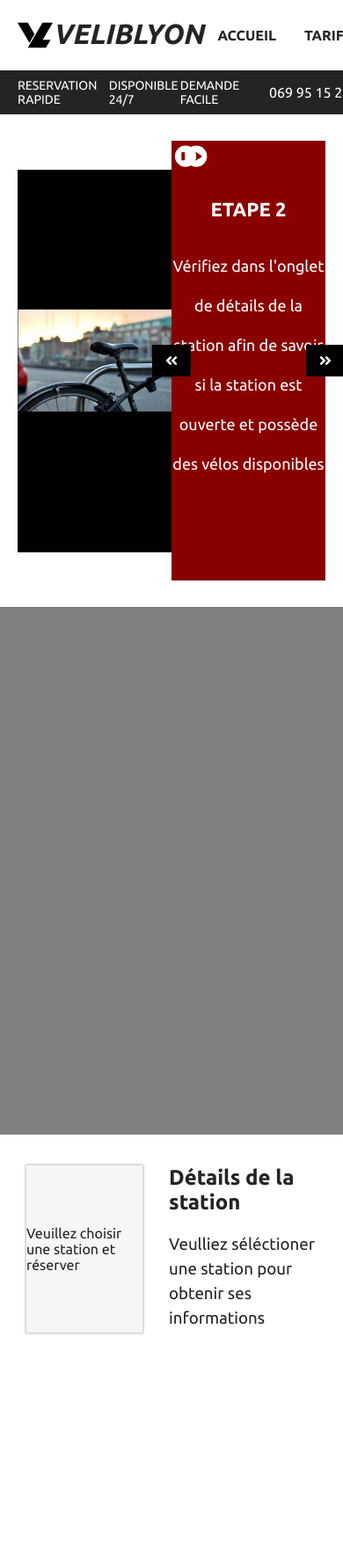
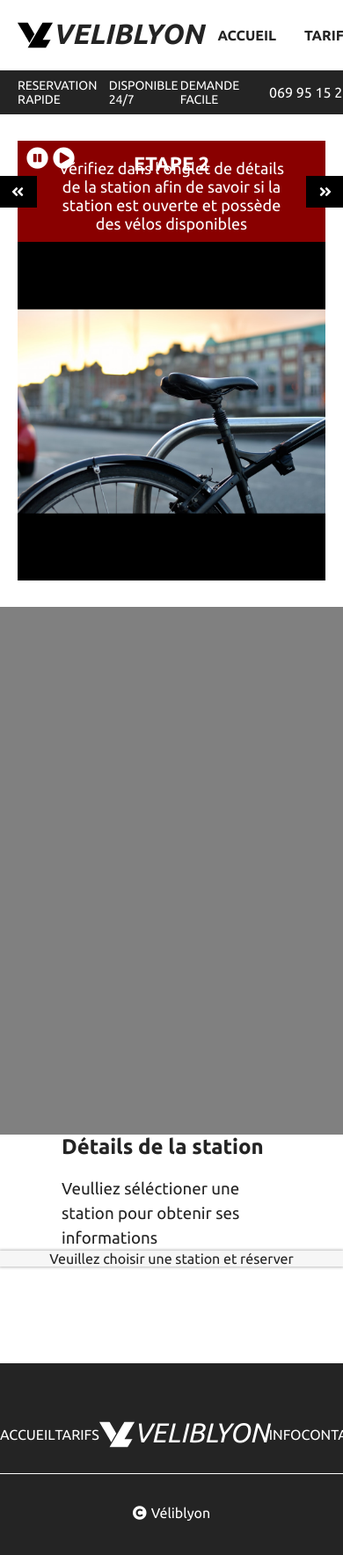
Before and after one commit to JPEtienne/Projet-3, a plain HTML site: page index.html in a window 390 px wide. Shown: the top 1768 px of the page at 88% size. Before the commit the page ends 1550 px from the top, so only its background shows below. Drawn offline with Linux system fonts and the light colour scheme; some packages are replaced by stand-ins of ours; no server answers.

Commit message:
Finished desktop design & started optimizing responsive + js correction on reservation

```diff
--- a/css/main.css
+++ b/css/main.css
@@ -3,11 +3,15 @@
     padding: 0;
     color: #242424;
     font-family: 'Ubuntu', sans-serif;
+    list-style: none;
+    text-decoration: none;
 }
 html {
     max-width: 1200px;
     margin: 0 auto;
     height: 100%;
+    scroll-behavior: smooth;
+    overflow-x: hidden;
 }
 
 /* HEADER / NAV */
@@ -47,6 +51,15 @@ html {
     position: absolute;
     width: 4000px;
     left: -2000px;
+    z-index: -1;
+    height: 50px;
+}
+.info::after {
+    content: '';
+    background: #242424;
+    position: absolute;
+    width: 4000px;
+    right: -2000px;
     z-index: -1;
     height: 50px;
 }
@@ -323,6 +336,135 @@ html {
 
 /* FOOTER */
 footer {
-
+    background: #242424;
+    height: 240px;
+    display: flex;
+    flex-direction: column;
+    align-items: center;
+    justify-content: center;
+}
+footer::before {
+    content: '';
+    background: #242424;
+    position: absolute;
+    width: 4000px;
+    left: -2000px;
+    z-index: -1;
+    height: 240px;
+}
+footer::after {
+    content: '';
+    background: #242424;
+    position: absolute;
+    width: 4000px;
+    right: -2000px;
+    z-index: -1;
+    height: 240px;
+}
+footer * {
+    color: white;
+}
+footer img {
+    filter: invert(99%) sepia(99%) saturate(0%) hue-rotate(11deg) brightness(106%) contrast(101%);
+}
+footer ul {
+    display: flex;
+    justify-content: space-between;
+    align-items: center;
+    max-width: 800px;
+    width: 100%;
+    margin-bottom: 60px;
+}
+footer li:first-child {
+    order: 3;
+}
+footer li:first-child a {
+    display: flex;
+    align-items: flex-start;
+    font-size: 31px;
+    font-style: italic;
+}
+footer li:first-child img {
+    align-self: center;
+}
+footer li:nth-child(2) {
+    order: 1;
+}
+footer li:nth-child(3) {
+    order: 2;
+}
+footer li:nth-child(4) {
+    order: 4;
+}
+footer li:nth-child(5) {
+    order: 5;
+}
+.copyright {
+    position: relative;
+}
+.copyright::before {
+    content: '';
+    position: absolute;
+    background: white;
+    height: 1px;
+    width: 600px;
+    top: -200%;
+    left: 50%;
+    transform: translateX(-50%);
+}
+.copyright i {
+    margin-right: 5px;
 }
 /*--------------------------------------*/
+
+@media (max-width: 1110px) {
+    /* HEADER / INSTRUCTION - SLIDER */
+    #instruction {
+        flex-direction: column;
+    }
+    #proceder {
+        order: 0;
+        height: 130px;
+        max-width: 750px;
+        width: 100%;
+    }
+    .info-utlisation {
+        width: 80%;
+    }
+    .utilisation {
+        max-width: 700px;
+        width: 100%;
+        margin: 0;
+    }
+    .utilisation * {
+        line-height: normal;
+    }
+    .utilisation h3 {
+        top: 3%;
+    }
+    #start {
+        left: 40px;
+        top: 7px;
+    }
+    #stop {
+        left: 10px;
+        top: 7px;
+    }
+    #start:hover, #stop:hover {
+        top: 7px;
+    }
+    /*--------------------------------------*/
+
+    /* SECTION / STATION RESERVATION */
+    .container-reservation {
+        flex-direction: column;
+        min-height: 260px;
+        height: auto;
+    }
+    .reservation {
+        order: 1;
+    }
+    #info-station {
+        flex-direction: column;
+    }
+}
--- a/css/style.css
+++ /dev/null
@@ -1,493 +0,0 @@
-* {
-  margin: 0;
-  padding: 0;
-  font-family: 'Ubuntu', sans-serif;
-  }
-
-  body {
-    background-image: url("../img/fond.png");
-    background-size: 2560px 100%;
-    background-position: 50% 100%;
-    background-repeat: no-repeat;
-  }
-
-  .cacher {
-    display: none;
-  }
-
-  ul{
-    list-style:none;
-  }
-
-  li:before {
-    content: "• ";
-    color: #e23939;
-    margin-right: 10px;
-  }
-
-  /*titre*/
-  /*linear-gradient(to bottom, rgb(221, 153, 27) 90%,rgb(179, 124, 24) 90%);*/
-  #titre {
-    background: #e23939;
-    height: 80px;
-    color: white;
-    display: -webkit-box;
-    display: -ms-flexbox;
-    display: flex;
-    -webkit-box-pack: center;
-        -ms-flex-pack: center;
-            justify-content: center;
-
-  }
-
-  #titre h1 {
-    padding-top: 20px;
-  }
-
-  #titre img {
-    padding-top: 15px;
-    margin-right: 12px;
-  }
-
-  /*Slide*/
-
-  #slider {
-    position: relative;
-    top: 20px;
-  }
-
-  .slide {
-    -webkit-box-pack: center;
-        -ms-flex-pack: center;
-            justify-content: center;
-    height: 500px;
-    -webkit-box-orient: vertical;
-    -webkit-box-direction: normal;
-        -ms-flex-direction: column;
-            flex-direction: column;
-    -ms-grid-column-align: center;
-        justify-items: center;
-    -webkit-box-align: center;
-        -ms-flex-align: center;
-        -ms-grid-row-align: center;
-            align-items: center;
-  }
-
-  .slide p {
-    font-weight: bold;
-  }
-
-  .slide img {
-    border-radius: 3px;
-    width: 100%;
-    max-width: 1600px;
-    height: 420px;
-  }
-
-  .utilisation {
-    max-width: 1560px;
-    width: 100%;
-    min-height: 74px;
-    background: rgba(0, 0, 0, 0.6);
-    padding: 20px;
-    text-align: justify;
-    border-top: 5px #e23939 solid;
-    color: white;
-    margin-top: -119px;
-  }
-
-  .utilisation h3 {
-    font-size: 25px;
-
-
-    text-align: center;
-  }
-
-  .utilisation p {
-    font-size: 17px;
-    text-align: center;
-    margin-top: 9px;
-  }
-
-  #icones {
-    position: absolute;
-    max-width: 1600px;
-    width: 100%;
-    max-height: 500px;
-    top: 80px;
-    left: 50%;
-    -webkit-transform: translateX(-50%);
-            transform: translateX(-50%);
-    z-index: 1;
-  }
-
-  #proceder {
-    position: relative;
-    display: -webkit-box;
-    display: -ms-flexbox;
-    display: flex;
-    -webkit-box-pack: center;
-        -ms-flex-pack: center;
-            justify-content: center;
-    width: 100%;
-    height:60px;
-    background: white;
-    top: 0%;
-  }
-
-  #proceder h2 {
-    color: #e23939;
-    margin-top: 16px;
-  }
-
-  .fas, #fleche-gauche, #fleche-droite {
-    position: absolute;
-    font-size: 20px;
-  }
-
-  #stop, #start {
-    color: #e23939;
-    bottom: 9px;
-    -webkit-transition: 0.3s;
-    transition: 0.3s;
-    background-color: white;
-    border-radius: 50%;
-  }
-
-  #stop:hover, #start:hover, #fleche-gauche:hover, #fleche-droite:hover  {
-    color: white;
-    background-color: #e23939;
-  }
-
-  #fleche-gauche:hover, #fleche-droite:hover {
-    border-radius: 30%;
-  }
-
-  #stop {
-    left: 15px;
-    top: 119%;
-
-  }
-
-  #start {
-    left: 45px;
-    top: 119%;
-
-  }
-
-  .fa-angle-left {
-    font-size: 36px;
-    margin-left: 7px;
-
-  }
-
-  .fa-angle-right {
-    margin-left: 11px;
-    font-size: 36px;
-
-  }
-
-  #fleche-droite {
-    right: 10px;
-    top: 50%;
-    -webkit-transform: translateY(-50%);
-            transform: translateY(-50%);
-    background-color: white;
-    border: #e23939 1px solid;
-    height: 35px;
-    width: 35px;
-    border-radius: 7px;
-    -webkit-transition: 0.3s;
-    transition: 0.3s;
-    color: #e23939;
-    margin-top: -1px;
-  }
-
-  #fleche-gauche {
-    left: 10px;
-    top: 50%;
-    -webkit-transform: translateY(-50%);
-            transform: translateY(-50%);
-    background-color: white;
-    border: #e23939 1px solid;
-    height: 35px;
-    width: 35px;
-    border-radius: 7px;
-    -webkit-transition: 0.3s;
-    transition: 0.3s;
-    color: #e23939;
-    margin-top: -1px;
-  }
-
-  /*Map*/
-
-  #map {
-    width: 100%;
-    max-width: 1200px;
-    height: 600px;
-    background-color: grey;
-
-  }
-
-
-  #info-station {
-    width: 100%;
-    max-width: 400px;
-    height: 600px;
-    background: rgb(46, 46, 46);
-    color: white;
-    position: relative;
-    display: -webkit-box;
-    display: -ms-flexbox;
-    display: flex;
-    -webkit-box-orient: vertical;
-    -webkit-box-direction: normal;
-        -ms-flex-direction: column;
-            flex-direction: column;
-
-  }
-
-  #info-station h2 {
-    position: absolute;
-    top: -20px;
-    background:#e23939;
-    color: white;
-    padding: 5px;
-    box-shadow: 3px 5px 6px 0px rgb(51, 51, 51);
-  }
-
-  section {
-    display: -webkit-box;
-    display: -ms-flexbox;
-    display: flex;
-    -webkit-box-pack: center;
-        -ms-flex-pack: center;
-            justify-content: center;
-    margin-top: -20px;
-  }
-
-  #indication h3 {
-    margin: 45px 17px;
-    text-align: justify;
-    font-size: 1.3em;
-  }
-
-  .alignement {
-    margin-left: 10%;
-    margin-right: 10%;
-    margin-top: 32px;
-    font-weight: bold;
-    font-size: 1.2em;
-    padding: 10px;
-  }
-
-  .alignement p {
-    margin-bottom: 10px;
-  }
-
-  form {
-    position: absolute;
-    height: 160px;
-    -webkit-box-orient: vertical;
-    -webkit-box-direction: normal;
-        -ms-flex-direction: column;
-            flex-direction: column;
-    padding: 5%;
-    background-color: white;
-    border: 7px solid rgb(114, 114, 114);
-    font-weight: bold;
-    color: black;
-    top: 275px;
-    left: 50%;
-    -webkit-transform: translateX(-50%);
-            transform: translateX(-50%)
-  }
-
-  form input {
-    height: 20px;
-    margin-bottom: 10px;
-    background: -webkit-linear-gradient(top, rgb(31, 31, 31) 5%, rgb(43, 43, 43) 50%, rgb(31, 31, 31) 95%);
-    background: linear-gradient(to bottom, rgb(31, 31, 31) 5%, rgb(43, 43, 43) 50%, rgb(31, 31, 31) 95%);
-    border: none;
-    border-radius: 3px;
-    color: white;
-    font-weight: bold;
-    padding: 3px;
-  }
-
-  #bouton-reservation {
-    height: 37px;
-  }
-
-  /*Canvas*/
-
-  #signature, #blank {
-    background-color: white;
-    margin: 30px 0px 10px 0px;
-    place-self: center;
-    border: 7px solid rgb(200, 207, 204);
-    border-radius: 3px;
-  }
-
-  #canvas {
-    width: 100%;
-    max-width: 400px;
-    height: 200px;
-    -webkit-box-orient: vertical;
-    -webkit-box-direction: normal;
-       -ms-flex-direction: column;
-           flex-direction: column;
-    top: 245px;
-    left: 50%;
-    -webkit-transform: translateX(-50%);
-            transform: translateX(-50%);
-    position: absolute;
-  }
-
-  #bouton-canvas {
-    -ms-flex-item-align: center;
-        align-self: center;
-  }
-
-  #bouton-canvas button {
-    margin: 0px 5px;
-  }
-
-  /*footer*/
-
-  footer {
-    height: 140px;
-    background: #e23939;
-    display: -webkit-box;
-    display: -ms-flexbox;
-    display: flex;
-    -webkit-box-orient: vertical;
-    -webkit-box-direction: normal;
-        -ms-flex-direction: column;
-            flex-direction: column;
-    -webkit-box-pack: center;
-        -ms-flex-pack: center;
-            justify-content: center;
-    -webkit-box-align: center;
-        -ms-flex-align: center;
-            align-items: center;
-    font-size: 1.17em;
-    font-weight: bold;
-    color: white;
-  }
-
-  #reservation {
-    -webkit-box-orient: vertical;
-    -webkit-box-direction: normal;
-        -ms-flex-direction: column;
-            flex-direction: column;
-  }
-
-  #timer {
-    -ms-flex-item-align: center;
-        align-self: center;
-    margin-bottom: 15px;
-    margin-top: 5px;
-  }
-
-  .bouton {
-    -ms-flex-item-align: center;
-        align-self: center;
-    background: #e23939;
-    border: white solid 2px;
-    font-size: 0.9em;
-    padding: 3px 7px;
-    border-radius: 3px;
-    color: white;
-    font-weight: bold;
-    -webkit-transition: 0.3s;
-    transition: 0.3s;
-  }
-
-  .bouton:hover {
-    background: white;
-    color: #e23939;
-    border: #e23939 solid 2px;
-    box-shadow: 0px 11px 16px -9px rgba(117,117,117,1);
-  }
-
-  @media all and (max-width: 900px) {
-
-    .slide img {
-      display: none;
-    }
-
-    .utilisation {
-      margin-top: -178px;
-      min-height: 280px;
-      display: -webkit-box;
-      display: -ms-flexbox;
-      display: flex;
-      -webkit-box-orient: vertical;
-      -webkit-box-direction: normal;
-          -ms-flex-direction: column;
-              flex-direction: column;
-      -webkit-box-align: center;
-          -ms-flex-align: center;
-              align-items: center;
-      -webkit-box-pack: center;
-          -ms-flex-pack: center;
-              justify-content: center;
-      background: none;
-      color: #e23939;
-    }
-    .utilisation h3 {
-      margin-top: 45px;
-    }
-    .utilisation p {
-      max-width: 600px;
-
-    }
-    section {
-      margin-top: -115px;
-      -webkit-box-orient: vertical;
-      -webkit-box-direction: normal;
-          -ms-flex-direction: column;
-              flex-direction: column;
-    }
-    #info-station {
-      max-width: none;
-      -ms-flex-item-align: center;
-          align-self: center;
-
-      height: 460px;
-    }
-    #info-station h2 {
-      text-align: center;
-    }
-
-    .alignement {
-      margin-left: 15%;
-    }
-    form {
-      width: 60%;
-      margin-top: 25px;
-      top: 165px;
-    }
-
-    form p {
-      -ms-flex-item-align: center;
-          align-self: center;
-    }
-    form input {
-      width: 60%;
-      -ms-flex-item-align: center;
-          align-self: center;
-    }
-    #canvas {
-      -ms-flex-item-align: center;
-          align-self: center;
-      top: 210px;
-    }
-    footer {
-      margin-top: 0px;
-    }
-    #info-reserve, #non-reserve, #annulation-reservation {
-      text-align: center;
-    }
-  }
--- a/index.html
+++ b/index.html
@@ -20,6 +20,7 @@
 
 <body>
     <header>
+        <!--HEADER / NAV-->
         <div class="nav-bar">
             <div id="titre">
                 <img src="img/svg/logo.svg" width="40px" height="40px">
@@ -40,9 +41,9 @@
             <div class="solg3">DEMANDE FACILE</div>
             <div class="solg4">069 95 15 23</div>
         </div>
+        <!--HEADER / INSTRUCTION - SLIDER-->
         <div id="instruction">
             <div id="proceder">
-                <!--<h2>Comment procéder</h2>-->
                 <div class="info-utlisation">
                     <div class="utilisation">
                         <h3>ETAPE 1</h3>
@@ -73,7 +74,6 @@
                     <i class="fas fa-angle-double-right"></i>
                 </div>
                 <i class="fas fa-pause-circle"id="stop"></i>
-                <!--<i class="fas fa-pause" id="stop"></i>-->
                 <i class="fas fa-play-circle" id="start"></i>
             </div>
             <div id="slider">
@@ -94,15 +94,16 @@
                 </div>
                 <div class="slide">
                     <img src="img/lyon/lyon5.jpg" width="1600" alt="Lyon">
-
                 </div>
             </div>
         </div>
     </header>
     <section>
+        <!--SECTION / MAP-->
         <div class="map-container">
             <div id="map"></div>
         </div>
+        <!--SECTION / STATION RESERVATION-->
         <div class="container-reservation">
             <div class="reservation">
                 <div id="reservation">
@@ -155,7 +156,21 @@
             </div>
         </div>
     </section>
+    <!--FOOTER-->
     <footer>
+        <ul>
+            <li><a href="">
+                <img src="img/svg/logo.svg" width="40px" height="40px" class="logolol">
+                VELIBLYON
+            </a></li>
+            <li><a href="#">ACCUEIL</a></li>
+            <li><a href="#">TARIFS</a></li>
+            <li><a href="#">INFO</a></li>
+            <li><a href="#">CONTACT</a></li>
+        </ul>
+        <div class="copyright">
+            <i class="fas fa-copyright"></i>Véliblyon
+        </div>
     </footer>
     <script src="js/ajax.js"></script>
     <script src="js/slider.js"></script>
```
Also changed, not shown: img/lyon/11.jpg (deleted), img/lyon/22.jpg (deleted), img/lyon/33.jpg (deleted), img/lyon/44.jpg (deleted), img/lyon/55.jpg (deleted).
